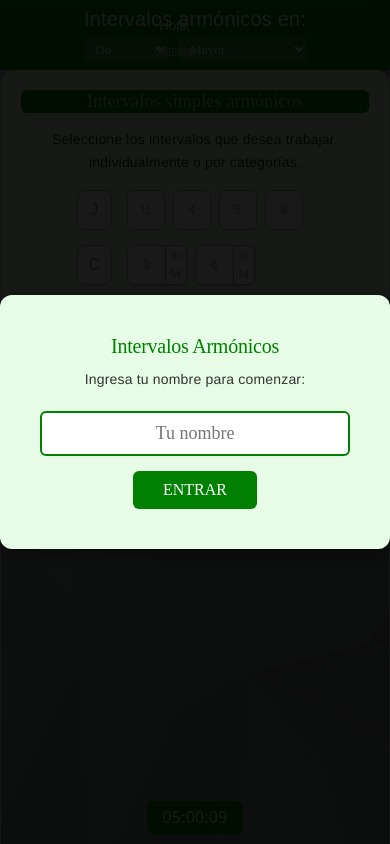
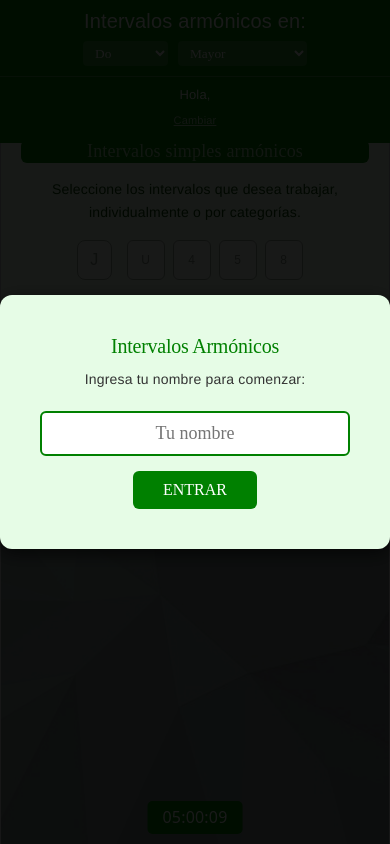
Before and after one commit to pomarbar/IntervalosWeb-Vue, a Vue app: page / in a window 390 px wide. Built offline with nearby package versions, Linux system fonts and the light colour scheme.

Commit message:
Fix:ubicación de nombre de usuario en móviles

```diff
--- a/src/App.vue
+++ b/src/App.vue
@@ -21,8 +21,6 @@
 
         <!-- Panel Superior -->
     <div id="panelSuperior">
-      <!-- Contenedor izquierdo para PC, se centra en móvil -->
-      <div id="contenedor-izq">
       <span id="titulo-app">Intervalos armónicos en:</span>
       <div id="selector-tonalidad">
         <select v-model="nombreTonicaActual" id="tonica">
@@ -35,15 +33,12 @@
           <option value="menor armónica" disabled>Menor Armónica</option>
         </select>
       </div>
-      </div>
 
-      <!-- Datos del usuario -->
       <div id="datos-usuario-sup">
         <span>Hola, <strong>{{ nombreUsuario }}</strong></span>
         <span class="cambiar-usuario" @click="cerrarSesion">Cambiar</span>
       </div>
     </div>
-
     <!-- Panel Izquierdo -->
     <div id="panelIzquierdo">
       <div id="selector">Intervalos simples armónicos</div>
@@ -923,32 +918,23 @@ onUnmounted(() => { if (relojTimer) clearInterval(relojTimer); if (intervaloCont
   max-width: 500px; margin: 70px auto 20px auto; background-color: rgb(230,252,230);
   padding: 20px; border-radius: 12px; box-shadow: 0 4px 15px rgba(0,0,0,0.3); position: relative;
 }
-/* --- PANEL SUPERIOR (Responsive) --- */
+/* --- PANEL SUPERIOR (Comportamiento normal en PC) --- */
 #panelSuperior {
   position: fixed;
   top: 0; left: 0; width: 100%;
-  background-color: green; color: white; font-family: futura, sans-serif;
-  padding: 10px 20px; /* Padding horizontal para que no roce los bordes */
+  text-align: center;
+  font-family: futura, sans-serif;
+  background-color: green; color: white;
+  font-size: 20px;
+  padding: 10px 0;
   z-index: 10;
-  box-sizing: border-box;
-
-  /* Por defecto (Computador): Fila horizontal */
-  display: flex;
-  flex-direction: row;
-  justify-content: space-between;
-  align-items: center;
-}
-
-#contenedor-izq {
   display: flex;
   flex-direction: column;
   align-items: center;
-  gap: 6px;
+  gap: 8px; /* Esto centra todo perfectamente en PC */
 }
 
-#titulo-app {
-  font-size: 20px;
-}
+#titulo-app { font-size: 20px; }
 
 #selector-tonalidad {
   display: flex;
@@ -957,11 +943,15 @@ onUnmounted(() => { if (relojTimer) clearInterval(relojTimer); if (intervaloCont
 }
 
 #datos-usuario-sup {
+  /* En PC usamos el absolute que te funcionaba antes */
+  position: absolute;
+  right: 20px;
+  top: 50%;
+  transform: translateY(-50%);
   font-family: helvetica;
   font-size: 14px;
   color: white;
-  white-space: nowrap; /* Evita que el nombre corte y baje de línea en PC */
-  text-align: right;
+  white-space: nowrap;
 }
 
 .cambiar-usuario {
@@ -1361,27 +1351,30 @@ onUnmounted(() => { if (relojTimer) clearInterval(relojTimer); if (intervaloCont
 
 /* --- MEDIA QUERY PARA MÓVIL --- */
 @media (max-width: 500px) {
-  #panelSuperior {
-    /* En móvil: Cambiamos a columna y lo centramos todo */
-    flex-direction: column;
-    text-align: center;
-    gap: 6px;
-    padding: 8px 15px;
-  }
 
   #datos-usuario-sup {
-    /* En móvil: Quitamos la alineación a la derecha, le ponemos una línea separadora arriba */
-    text-align: center;
+    /* 1. Desactivamos el absolute en móvil para que vuelva al flujo */
+    position: static;
+    transform: none;
+    /* 2. Lo separamos visualmente */
     border-top: 1px solid rgba(255,255,255,0.3);
     padding-top: 6px;
+    margin-top: 2px;
+    width: 100%;
+    box-sizing: border-box;
+    text-align: center;
     font-size: 13px;
-    width: 100%;
   }
 
   .cambiar-usuario {
-    display: block; /* Que el "Cambiar" baje a su propia línea si el nombre es largo */
-    margin-left: 0;
-    margin-top: 2px;
+    display: block; /* Pone el "Cambiar" debajo del nombre si hay poco espacio */
+    margin: 3px auto 0 auto;
+  }
+
+  /* 3. LA SOLUCIÓN CLAVE: Empujamos todo el panel de ejercicios hacia abajo
+        para que la cabecera más alta no lo tape */
+  #panelIzquierdo {
+    margin-top: 120px !important; /* Originalmente era 70px, 120px da espacio sobrado */
   }
 }
 </style>
```
Lines whose indentation alone changed are shown as unchanged.
